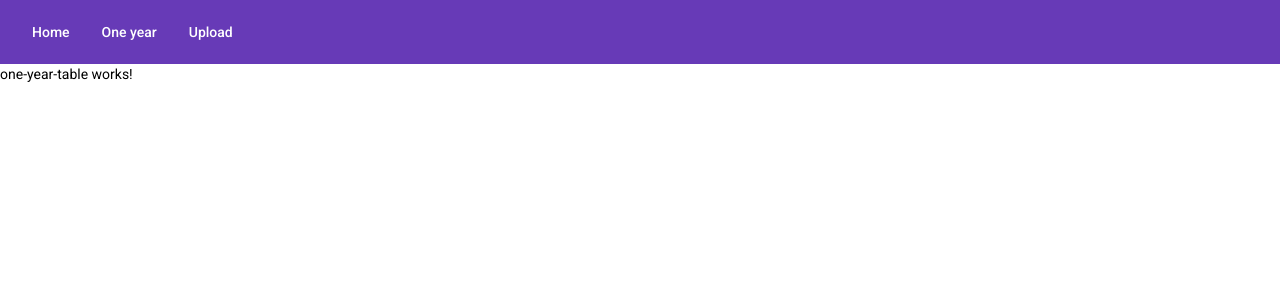
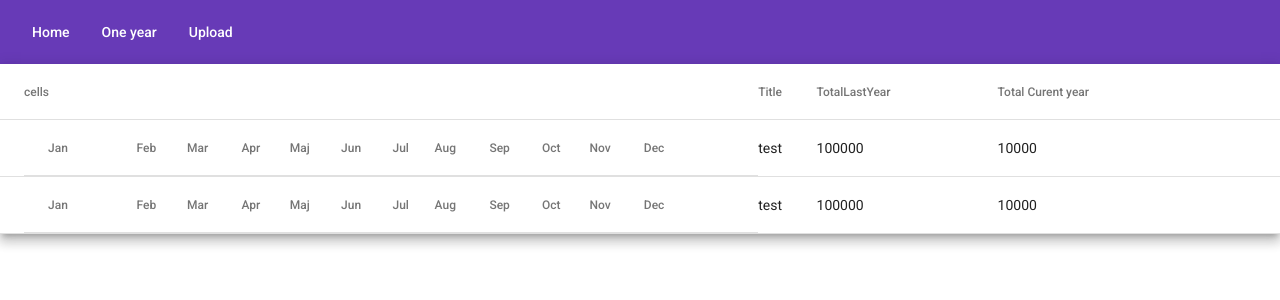
Before and after one commit to alex-tachko/fin-projections, an Angular app in the folder client/: page /one-year in a window 1280 px wide. Shown: the top 300 px of the page. Built offline with nearby package versions, Linux system fonts and the light colour scheme.

Commit message:
added table

```diff
--- a/client/src/app/app.module.ts
+++ b/client/src/app/app.module.ts
@@ -4,6 +4,7 @@ import { BrowserModule } from '@angular/platform-browser';
 import { AppRoutingModule } from './app-routing.module';
 import { AppComponent } from './app.component';
 import { OneYearTableComponent } from './one-year-table/one-year-table.component';
+import {MatTableModule} from '@angular/material/table';
 
 import { HttpClientModule } from '@angular/common/http';
 
@@ -25,6 +26,7 @@ import { UploadFileCardComponent } from './upload-file-card/upload-file-card.com
     UploadFileCardComponent,
   ],
   imports: [
+    MatTableModule,
     BrowserModule,
     AppRoutingModule,
     HttpClientModule,
--- a/client/src/app/one-year-table/one-year-table.component.html
+++ b/client/src/app/one-year-table/one-year-table.component.html
@@ -1 +1,42 @@
-<p>one-year-table works!</p>
+<table mat-table [dataSource]="data" class="mat-elevation-z8">
+
+  <!--- Note that these columns can be defined in any order.
+        The actual rendered columns are set as a property on the row definition" -->
+
+  <!-- Position Column -->
+
+  <!-- Name Column -->
+  <ng-container matColumnDef="title">
+    <th mat-header-cell *matHeaderCellDef> Title </th>
+    <td mat-cell *matCellDef="let element"> {{element.title}} </td>
+  </ng-container>
+
+  <ng-container matColumnDef="cells">
+    <th mat-header-cell *matHeaderCellDef> cells </th>
+    <td mat-cell *matCellDef="let element">
+          <table #innerTables mat-table [dataSource]="element.addresses">
+            <ng-container matColumnDef="{{innerColumn}}" *ngFor="let innerColumn of innerDisplayedColumns;let indexOfelement=index;">
+              <th mat-header-cell *matHeaderCellDef mat-sort-header> {{innerColumn}} </th>
+              <td mat-cell *matCellDef="let element"> {{element[innerColumn]}} </td>
+            </ng-container>
+            <tr mat-header-row *matHeaderRowDef="innerDisplayedColumns"></tr>
+            <tr mat-row *matRowDef="let row; columns: innerDisplayedColumns;"></tr>
+          </table>
+    </td>
+  </ng-container>
+
+  <!-- Weight Column -->
+  <ng-container matColumnDef="totalLastYear">
+    <th mat-header-cell *matHeaderCellDef> TotalLastYear </th>
+    <td mat-cell *matCellDef="let element"> {{element.totalLastYear}} </td>
+  </ng-container>
+
+  <!-- Symbol Column -->
+  <ng-container matColumnDef="totalCurrentYear">
+    <th mat-header-cell *matHeaderCellDef> Total Curent year </th>
+    <td mat-cell *matCellDef="let element"> {{element.totalCurrentYear}} </td>
+  </ng-container>
+
+  <tr mat-header-row *matHeaderRowDef="displayedColumns"></tr>
+  <tr mat-row *matRowDef="let row; columns: displayedColumns;"></tr>
+</table>
--- a/client/src/app/one-year-table/one-year-table.component.scss
+++ b/client/src/app/one-year-table/one-year-table.component.scss
@@ -0,0 +1,3 @@
+table {
+	width: 100%;
+}
--- a/client/src/app/one-year-table/one-year-table.component.ts
+++ b/client/src/app/one-year-table/one-year-table.component.ts
@@ -1,12 +1,87 @@
 import { Component, OnInit } from '@angular/core';
+
+export interface cell {
+  name: string;
+  date: string;
+  previousPeriodAmount: number;
+  currentAmount: number;
+  percentage: string;
+}
+
+export interface PeriodicElement {
+  title: string;
+  position: number;
+  cells: cell[];
+  totalLastYear: number;
+  totalCurrentYear: number;
+}
+
+const ELEMENT_DATA: PeriodicElement[] = [
+  {
+    position: 1,
+    title: 'test',
+    cells: [
+      {
+        name: 'Jan',
+        date: '2022-01-22',
+        previousPeriodAmount: 1000,
+        currentAmount: 1000,
+        percentage: '20%',
+      },
+    ],
+    totalLastYear: 100000,
+    totalCurrentYear: 10000,
+  },
+  {
+    position: 2,
+    title: 'test',
+    cells: [
+      {
+        name: 'Jan',
+        date: '2022-01-22',
+        previousPeriodAmount: 1000,
+        currentAmount: 1000,
+        percentage: '20%',
+      },
+    ],
+    totalLastYear: 100000,
+    totalCurrentYear: 10000,
+  },
+];
 
 @Component({
   selector: 'app-one-year-table',
   templateUrl: './one-year-table.component.html',
   styleUrls: ['./one-year-table.component.scss'],
 })
-export class OneYearTableComponent implements OnInit {
-  constructor() {}
-
-  ngOnInit(): void {}
+export class OneYearTableComponent {
+  displayedColumns: string[] = [
+    'cells',
+    'title',
+    'totalLastYear',
+    'totalCurrentYear',
+  ];
+  innerDisplayedColumns: string[] = [
+    'Jan',
+    'Feb',
+    'Mar',
+    'Apr',
+    'Maj',
+    'Jun',
+    'Jul',
+    'Aug',
+    'Sep',
+    'Oct',
+    'Nov',
+    'Dec',
+  ];
+  columnName: string[] = [
+    'Month:',
+    'name',
+    'date',
+    'previousPeriodAmount',
+    'currentAmount',
+    'percentage',
+  ];
+  data = ELEMENT_DATA;
 }
```
Also changed, not shown: 1 other file (tests, documents, lock files or other folders).
